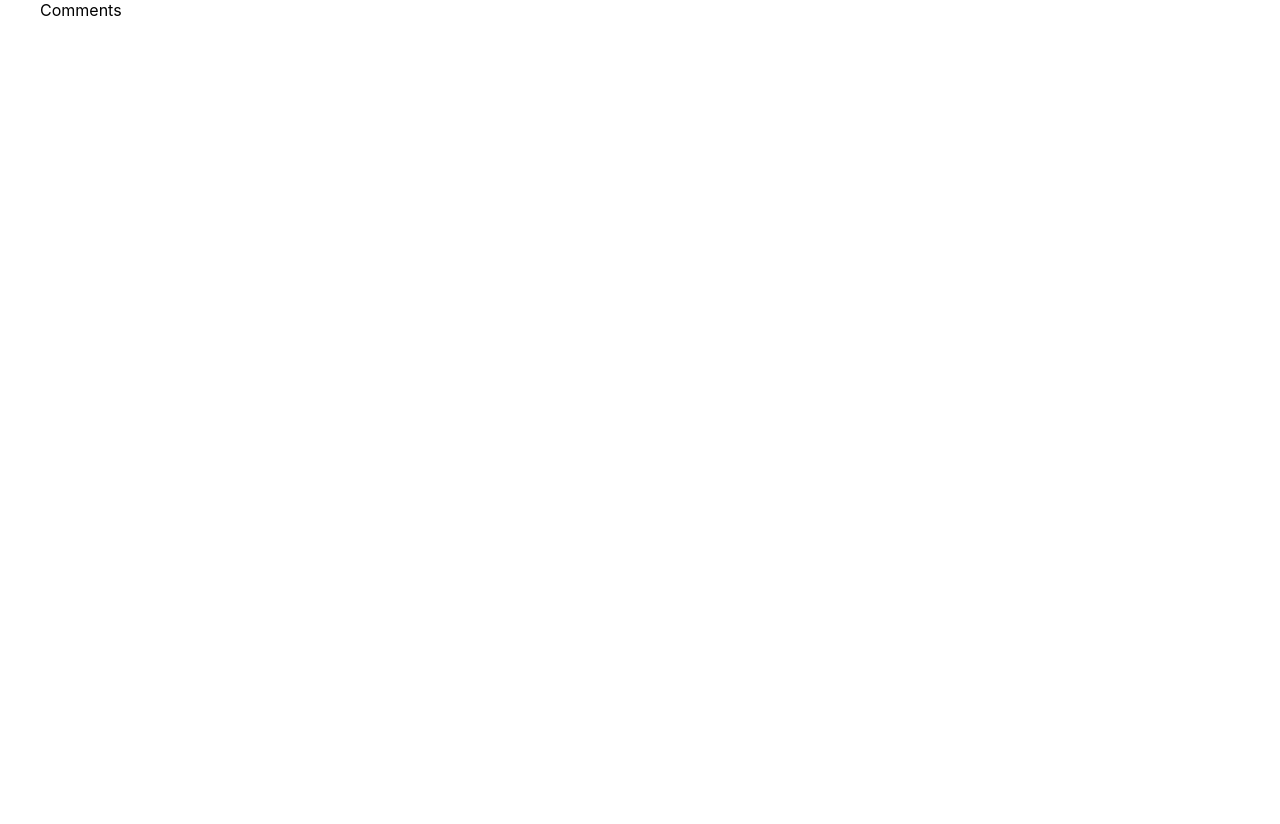
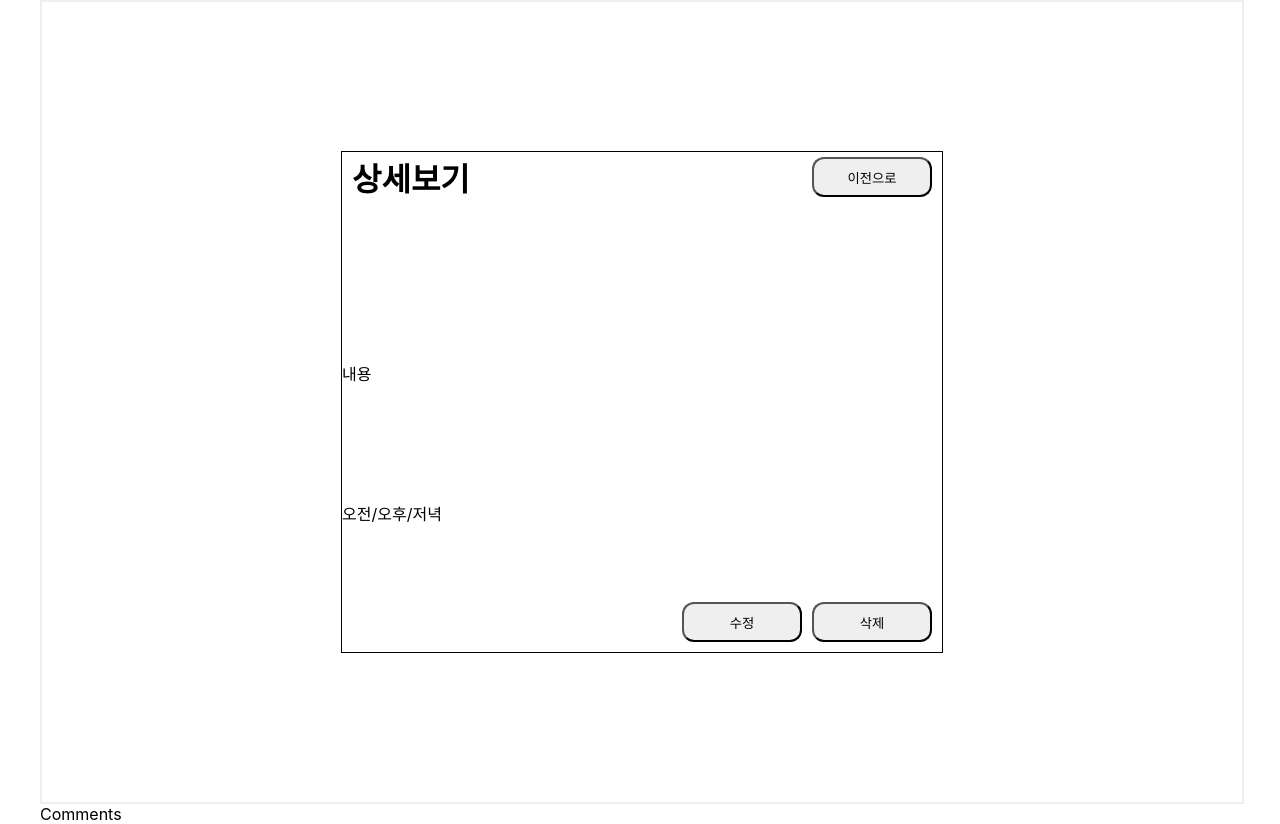
Before and after one commit to dkaodkaork/Team-Todo-HW, a React (Create React App) app: page /detail/1 in a window 1280 px wide. Before the commit the page ends 800 px from the top, so only its background shows below. Built offline with nearby package versions, Linux system fonts and the light colour scheme.

Commit message:
feat : style-css

```diff
--- a/src/components/todo/Todo.jsx
+++ b/src/components/todo/Todo.jsx
@@ -0,0 +1,40 @@
+import React, { useState, useEffect } from "react";
+import classes from "./Todo.module.css";
+import axios from "axios";
+
+const Todo = () => {
+  //   const [todos, setTodos] = useState(null);
+  //   const fetchTodos = async () => {
+  //     const { data } = await axios.get("http://localhost:3001/todo");
+  //     setTodos(data);
+  //   };
+  //   useEffect(() => {
+  //     fetchTodos();
+  //   }, []);
+
+  // console.log(todos);
+  return (
+    <div className={classes.card}>
+      <div className={classes.wrap}>
+        <div className={classes.h1}>
+          <h1>상세보기</h1>
+          <button className={classes.btn1}>이전으로</button>
+        </div>
+        <div className={classes.maintitle}>
+          <div className={classes.title}>{}</div>
+        </div>
+        <div>
+          내용
+          <p className={classes.content}>{}</p>
+        </div>
+        오전/오후/저녁 {}
+        <div className={classes.btn}>
+          <button className={classes.btn2}>삭제</button>
+          <button className={classes.btn3}>수정</button>
+        </div>
+      </div>
+    </div>
+  );
+};
+
+export default Todo;
--- /dev/null
+++ b/src/components/todo/Todo.module.css
@@ -0,0 +1,77 @@
+.card {
+  border: 2px solid rgb(238, 238, 238);
+  width: 100%;
+  height: 100vh;
+  display: flex;
+  -webkit-box-align: center;
+  align-items: center;
+  -webkit-box-pack: center;
+  justify-content: center;
+}
+.wrap {
+  width: 600px;
+  height: 500px;
+  border: 1px solid black;
+  display: flex;
+  flex-direction: column;
+  justify-content: space-between;
+  -webkit-box-pack: justify;
+}
+
+.h1 {
+  display: flex;
+  height: 50px;
+  -webkit-box-pack: justify;
+  justify-content: space-between;
+  padding: 0px 10px;
+  -webkit-box-align: center;
+  align-items: center;
+}
+
+.btn1 {
+  width: 120px;
+  height: 40px;
+  border: 1px solid rgd(255, 255, 255);
+  border-radius: 12px;
+  cursor: pointer;
+}
+
+.btn {
+  float: right;
+  align-items: center;
+}
+
+.btn2 {
+  width: 120px;
+  height: 40px;
+  border: 1px solid rgd(255, 255, 255);
+  border-radius: 12px;
+  cursor: pointer;
+  float: right;
+  margin-bottom: 10px;
+  margin-right: 10px;
+  margin-left: 10px;
+}
+
+.btn3 {
+  width: 120px;
+  height: 40px;
+  border: 1px solid rgd(255, 255, 255);
+  border-radius: 12px;
+  cursor: pointer;
+  float: right;
+}
+
+.maintitle {
+  margin-left: 10px;
+}
+.title {
+  margin-top: 5px;
+  margin-left: 10px;
+  font-size: 50px;
+}
+
+.content {
+  margin-left: 10px;
+  font-size: 40px;
+}
--- a/src/pages/Detail.jsx
+++ b/src/pages/Detail.jsx
@@ -4,11 +4,13 @@ import React from "react";
 
 //components
 import Layout from "../components/Layout";
+import Todo from "../components/todo/Todo";
 import Comments from "../components/detail/comments/Comments";
 
 const Detail = () => {
   return (
     <Layout>
+      <Todo />
       <Comments />
     </Layout>
   );
```
